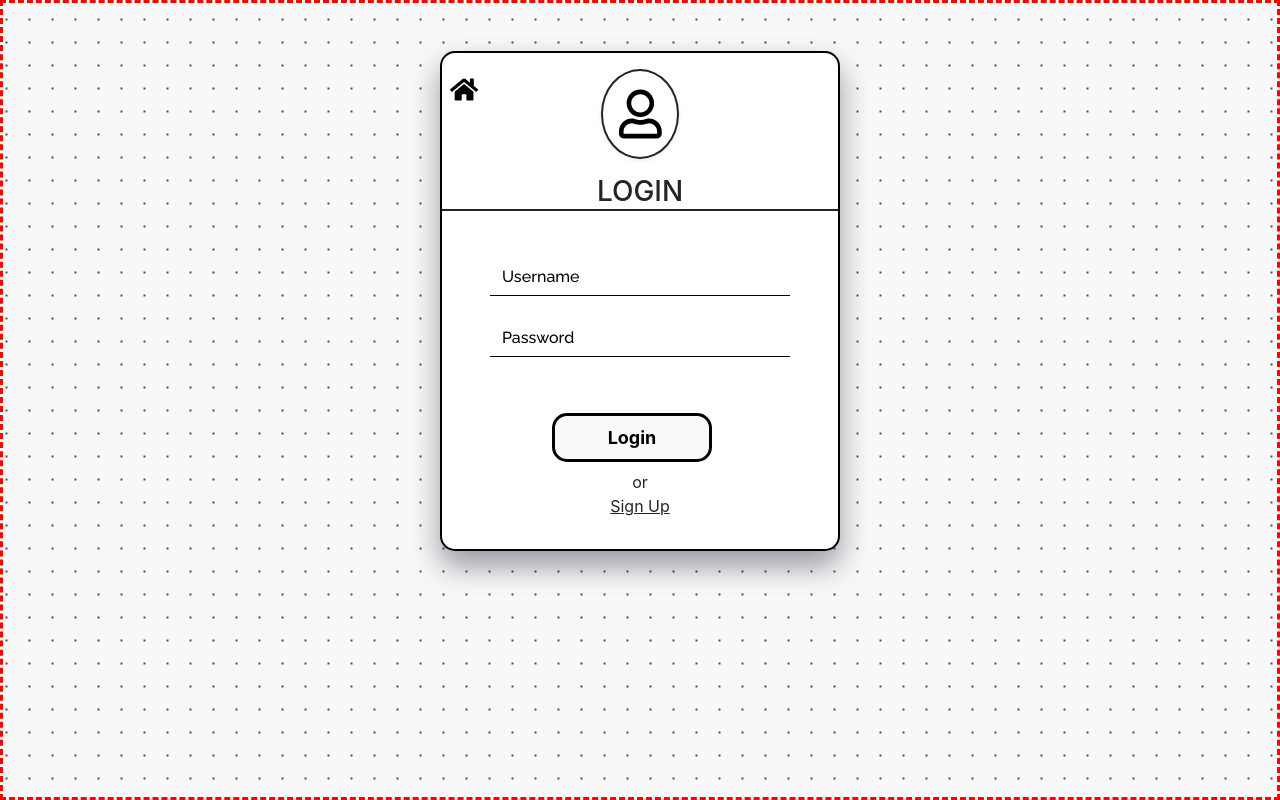
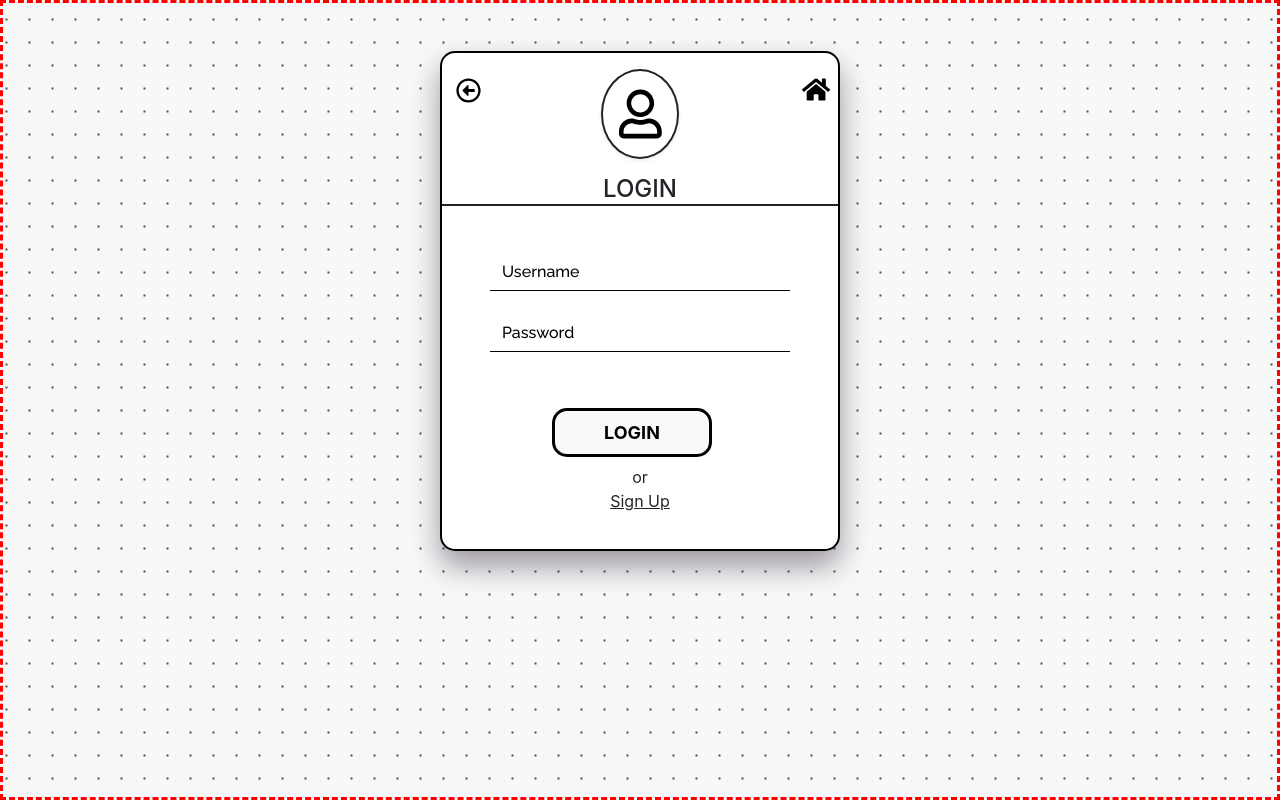
Before and after one commit to Berabjesus/10ant---House-rental-app-frontend, a React (Create React App) app: page /login in a window 1280 px wide. Built offline with nearby package versions, Linux system fonts and the light colour scheme; a web font is replaced by a local one.

Commit message:
add sign up functionality

```diff
--- a/src/App.js
+++ b/src/App.js
@@ -4,6 +4,8 @@ import { Switch, Route } from 'react-router-dom';
 import Home from './containers/home/home'
 import Login from './containers/authentication/login';
 import Signup from './containers/authentication/signup';
+import OwnerSignUp from './containers/authentication/ownerSignup';
+import TenantSignUp from './containers/authentication/tenantSignup';
 
 // import View from './containers/view/view';
 // import store from './store/store';
@@ -15,6 +17,9 @@ const App = () => (
         <Route exact path="/home" component={Home} />
         <Route exact path ="/login" component={Login}/>
         <Route exact path ="/signup" component={Signup}/>
+        <Route exact path ="/signup/owner" component={OwnerSignUp}/>
+        <Route exact path ="/signup/tenant" component={TenantSignUp}/>
+
         <Route path="*" component={Error} />
       </Switch>
     </main>
--- /dev/null
+++ b/src/components/authentication/common.js
@@ -0,0 +1,56 @@
+import { Link, useHistory } from 'react-router-dom';
+import {faUser} from '@fortawesome/free-regular-svg-icons'
+import { FontAwesomeIcon } from '@fortawesome/react-fontawesome';
+import Button from './buttons'
+import Navigation from './navigation'
+import styles from './common.module.css'
+
+const Common = ({status}) => {
+
+  const pathName =  window.location.pathname.replace('/', '').toUpperCase();
+  const formForSignUp = (()=> {
+    if (pathName.split('/')[0] && pathName.split('/')[0] === 'SIGNUP') {
+      return styles.wide_form_box
+    } else {
+      return styles.default_width
+    }
+  })();
+  let appendForSignUp;
+  if (status === 'SIGNUP/TENANT') {
+    appendForSignUp = ''
+  } else if(status === 'SIGNUP/OWNER') {
+
+  }
+
+  return (
+    <>
+      <section className={`col-12 d-flex justify-content-center vh-100 pt-5 w-100 debug_border fade_in section`}>
+          <form className={`d-flex flex-column position-relative ${styles.form_box} ${formForSignUp}`}>
+            <Navigation  />
+            <div className=' d-flex align-items-center flex-column align-items-center w-100 pt-3 border-bottom border-dark border-2 h-auto'>
+              <FontAwesomeIcon
+                className="mb-3 border border-2 border-dark rounded-circle p-3 shadow-sm"
+                icon={faUser}
+                style={{ color: 'Black', fontSize: '90px' }}
+              />
+              <h4>{ pathName === '' ? status : pathName}</h4>
+            </div>
+            {appendForSignUp ? appendForSignUp : (
+            <div className="pt-5 px-3 p-md-5 font_rw fw-bold">
+              <input className="form-control borderless_inputs mb-4" type="text" placeholder="Username" />
+              <input className="form-control borderless_inputs" type="password" placeholder="Password" />
+            </div>)
+            }
+
+            <div className="align-self-center d-flex flex-column align-items-center">
+              <Button text={pathName === '' ? status : pathName.split('/')[0]} type="button" />
+              <p>or</p>
+              <Link to={`/${pathName === 'LOGIN' ? "signup" : "login"}`} className="text-decoration-underline">{pathName === 'LOGIN' ? "Sign Up" : "Login"}</Link>
+            </div>
+          </form>
+        </section>
+    </>
+  )
+}
+
+export default Common
--- a/src/containers/authentication/common.module.css
+++ b/src/components/authentication/common.module.css
@@ -12,6 +12,14 @@
   box-shadow: 0px 15px 30px rgba(14, 1, 24, 0.4);
 }
 
+.wide_form_box {
+  width: 550px;
+}
+
+.default_width {
+  width: 400px;
+}
+
 @media screen and (max-width: 768px) {
   .form_box {
     width: 90vw;
--- a/src/components/authentication/menu.js
+++ b/src/components/authentication/menu.js
@@ -1,26 +1,28 @@
 import styles from './menu.module.css'
+import { Link } from 'react-router-dom';
+import Navigation from './navigation'
 
 const Menu = () => {
   return (
-      <div className={`d-flex flex-column flex-md-row ${styles.form_box} ${styles.signup_menu}`}>
-        <a href="#" className={`col-12 col-md-6 d-flex p-2 p-md-3 col-12 col-md-6 d-flex ${styles.signup_menu_anchor}`}>
-          <div class={`position-relative text-black font_rw overflow-hidden border border-1 border-dark rounded-3 z_index_max w-100 hover_custom`}>
-            <figure class={`z_index_min ${styles.menu_items} ${styles.menu_left}`} alt="tenant_image"></figure>
-            <div class={` pt-5 px-3 h-100 z_index_max ${styles.menu_text_container}`}>
-              <h3 class="card-title font_rw fw-bold">Are you a tenant looking to rent a new house or apartment?</h3>
+      <div className={`d-flex flex-column flex-md-row position-relative ${styles.form_box} ${styles.signup_menu}`}>
+        <Link to="/signup/tenant" className={`col-12 col-md-6 d-flex p-2 p-md-3 col-12 col-md-6 d-flex ${styles.signup_menu_anchor}`}>
+          <div className={`position-relative text-black font_rw overflow-hidden border border-1 border-dark rounded-3 z_index_max w-100 hover_custom`}>
+            <figure className={`z_index_min ${styles.menu_items} ${styles.menu_left}`} alt="tenant_image"></figure>
+            <div className={` pt-5 px-3 h-100 z_index_max ${styles.menu_text_container}`}>
+              <h3 className="card-title font_rw fw-bold">Are you a tenant looking to rent a new house or apartment?</h3>
               <h3 className='text-center mt-4'>Click Here</h3>
             </div>
           </div>
-        </a>
-        <a href="#" className={`col-12 col-md-6 d-flex p-2 p-md-3 col-12 col-md-6 d-flex ${styles.signup_menu_anchor}`}>
-          <div class={`position-relative text-black font_rw overflow-hidden border border-1 border-dark rounded-3 z_index_max w-100 hover_custom`}>
-            <figure class={`z_index_min ${styles.menu_items} ${styles.menu_right}`} alt="tenant_image"></figure>
-            <div class={` pt-5 px-3 h-100 z_index_max ${styles.menu_text_container}`}>
-              <h3 class="card-title font_rw fw-bold">Are you an owner of a house looking to find new tenants?</h3>
+        </Link>
+        <Link to='/signup/owner' className={`col-12 col-md-6 d-flex p-2 p-md-3 col-12 col-md-6 d-flex ${styles.signup_menu_anchor}`}>
+          <div className={`position-relative text-black font_rw overflow-hidden border border-1 border-dark rounded-3 z_index_max w-100 hover_custom`}>
+            <figure className={`z_index_min ${styles.menu_items} ${styles.menu_right}`} alt="tenant_image"></figure>
+            <div className={` pt-5 px-3 h-100 z_index_max ${styles.menu_text_container}`}>
+              <h3 className="card-title font_rw fw-bold">Are you an owner of a house looking to find new tenants?</h3>
               <h3 className='text-center mt-4'>Click Here</h3>
             </div>
           </div>
-        </a>
+        </Link>
       </div>
   )
 }
--- /dev/null
+++ b/src/components/authentication/navigation.js
@@ -0,0 +1,30 @@
+import { Link, useHistory } from 'react-router-dom';
+import { faArrowAltCircleLeft} from '@fortawesome/free-regular-svg-icons'
+import {faHome} from '@fortawesome/free-solid-svg-icons'
+import { FontAwesomeIcon } from '@fortawesome/react-fontawesome';
+
+const Navigation = () => {
+  const history = useHistory()
+
+  return (
+          <div className='d-flex justify-content-between position-absolute mt-4 px-2 w-100'>
+            <button className="bg-transparent" type='button' onClick = {(e) => {
+                history.go(-1)
+              }}>
+              <FontAwesomeIcon
+                  icon={faArrowAltCircleLeft}
+                  style={{ color: 'Black', fontSize: '25px' }}
+                ></FontAwesomeIcon>
+            </button>
+            <Link to="/" className="">
+              <FontAwesomeIcon
+                icon={faHome}
+                style={{ color: 'Black', fontSize: '25px' }}
+              >
+              </FontAwesomeIcon>
+            </Link>
+          </div>
+  )
+}
+
+export default Navigation
--- a/src/containers/authentication/common.js
+++ /dev/null
@@ -1,45 +0,0 @@
-import { Link } from 'react-router-dom';
-import {faUser} from '@fortawesome/free-regular-svg-icons'
-import {faHome} from '@fortawesome/free-solid-svg-icons'
-import { FontAwesomeIcon } from '@fortawesome/react-fontawesome';
-import Button from '../../components/authentication/buttons'
-import styles from './common.module.css'
-
-const Common = ({status}) => {
-
-  const pathname =  window.location.pathname.replace('/', '').toUpperCase();
-  return (
-    <>
-      <section className={`col-12 d-flex justify-content-center vh-100 pt-5 w-100 debug_border fade_in ${styles.section}`}>
-          <form className={`d-flex flex-column ${styles.form_box}`}>
-            <Link to="/" className="position-absolute mt-4 ms-2">
-              <FontAwesomeIcon
-                icon={faHome}
-                style={{ color: 'Black', fontSize: '25px' }}
-              >
-              </FontAwesomeIcon>
-            </Link>
-            <div className=' d-flex align-items-center flex-column align-items-center w-100 pt-3 border-bottom border-dark border-2 h-auto'>
-              <FontAwesomeIcon
-                className="mb-3 border border-2 border-dark rounded-circle p-3 shadow-sm"
-                icon={faUser}
-                style={{ color: 'Black', fontSize: '90px' }}
-              />
-              <h3>{ pathname === '' ? status : pathname}</h3>
-            </div>
-            <div className="pt-5 px-3 p-md-5 font_rw fw-bold">
-              <input className="form-control borderless_inputs mb-4" type="text" placeholder="Username" />
-              <input className="form-control borderless_inputs" type="password" placeholder="Password" />
-            </div>
-            <div className="align-self-center d-flex flex-column align-items-center">
-              <Button text='Login' type="button" />
-              <p>or</p>
-              <Link to={pathname === 'LOGIN' ? "signup" : "login"}className="text-decoration-underline">{pathname === 'LOGIN' ? "Sign Up" : "Login"}</Link>
-            </div>
-          </form>
-        </section>
-    </>
-  )
-}
-
-export default Common
--- a/src/containers/authentication/login.js
+++ b/src/containers/authentication/login.js
@@ -1,4 +1,4 @@
-import Common from './common'
+import Common from '../../components/authentication/common'
 
 const Login = () => {
   return (
--- /dev/null
+++ b/src/containers/authentication/ownerSignup.js
@@ -0,0 +1,9 @@
+import Common from '../../components/authentication/common'
+
+const OwnerSignUp = () => {
+  return (
+    <Common status="Sign up" />
+  )
+}
+
+export default OwnerSignUp
--- a/src/containers/authentication/signup.js
+++ b/src/containers/authentication/signup.js
@@ -1,20 +1,10 @@
-import {useState} from 'react'
-import Common from './common'
 import Menu from '../../components/authentication/menu'
-import styles from './common.module.css'
+const Signup = () => {
 
-const Signup = () => {
-  const c = <Common status="Signn up"/>
-  const d = <div></div>
-  const [page, setPage] = useState(Menu)
-
-  const handleClick = () => {
-    setPage(d)
-  }
   return (
     <>
-      <section className={`d-flex justify-content-center pt-3 vh-100 debug_border ${styles.section}`}>
-        {page}
+      <section className={`d-flex justify-content-center pt-5 vh-100 section`}>
+        <Menu />
       </section>
     </>
   )
--- /dev/null
+++ b/src/containers/authentication/tenantSignup.js
@@ -0,0 +1,9 @@
+import Common from '../../components/authentication/common'
+
+const TenantSignUp = () => {
+  return (
+    <Common status="Sign up" />
+  )
+}
+
+export default TenantSignUp;
--- a/src/styles/index.css
+++ b/src/styles/index.css
@@ -101,6 +101,11 @@ body {
   transform: scale(1.02);
 }
 
+.section {
+  background: linear-gradient(90deg, #f8f8f8 21px, transparent 1%) center, linear-gradient(#f8f8f8 21px, transparent 1%) center, #000000af;
+  background-size: 23px 23px;
+}
+
 /*
 *
 *  Animations
```
